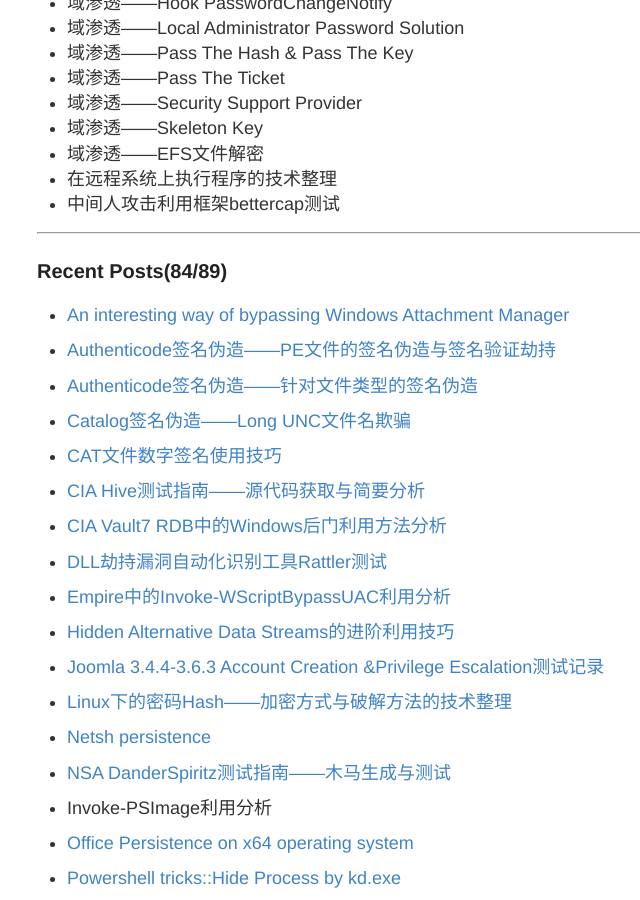
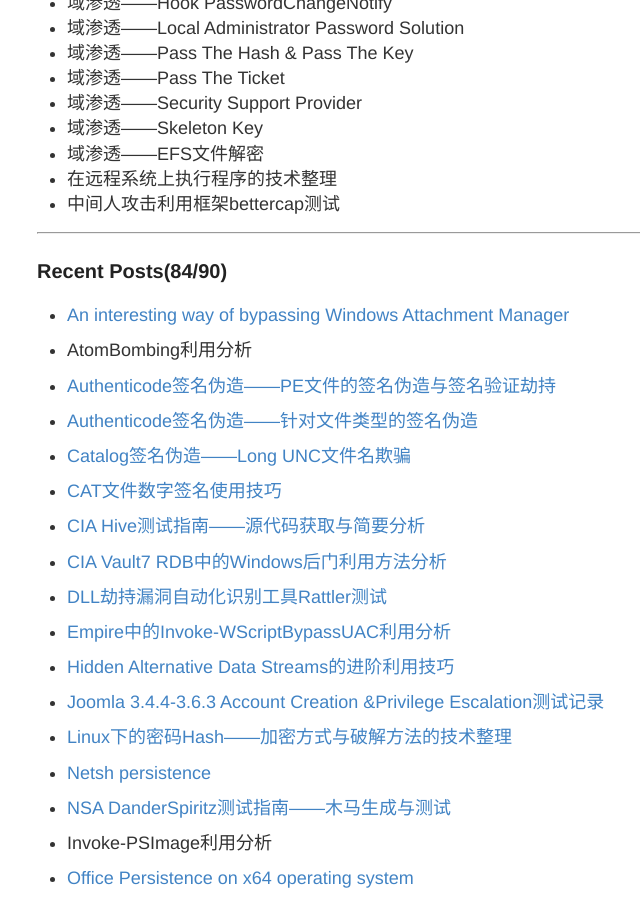
Before and after one commit to 3gstudent/backup-3gstudent.github.io, a Jekyll site: the page built from about.md, in a window 1280 px wide and 900 px high, scrolled down 1726 px. Shown: the whole window, without its empty margins (243-883 px from the left). Built offline with Jekyll 4.4.1, drawn with Linux system fonts in a browser that asks for light colours.

Commit message:
Update about.md

```diff
--- a/about.md
+++ b/about.md
@@ -68,10 +68,13 @@ Github:   [3gstudent](https://github.com/3gstudent)
 
 ---
 
-### Recent Posts(84/89)
+### Recent Posts(84/90)
 
 -
  [An interesting way of bypassing Windows Attachment Manager](https://3gstudent.github.io/3gstudent.github.io/An-interesting-way-of-bypassing-Windows-Attachment-Manager/)
+
+-
+ AtomBombing利用分析
 
 -
  [Authenticode签名伪造——PE文件的签名伪造与签名验证劫持](https://3gstudent.github.io/3gstudent.github.io/Authenticode%E7%AD%BE%E5%90%8D%E4%BC%AA%E9%80%A0-PE%E6%96%87%E4%BB%B6%E7%9A%84%E7%AD%BE%E5%90%8D%E4%BC%AA%E9%80%A0%E4%B8%8E%E7%AD%BE%E5%90%8D%E9%AA%8C%E8%AF%81%E5%8A%AB%E6%8C%81/)
```
